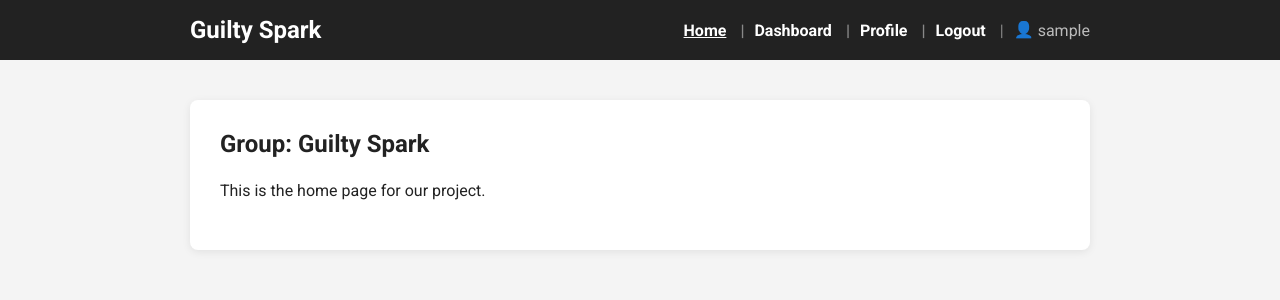
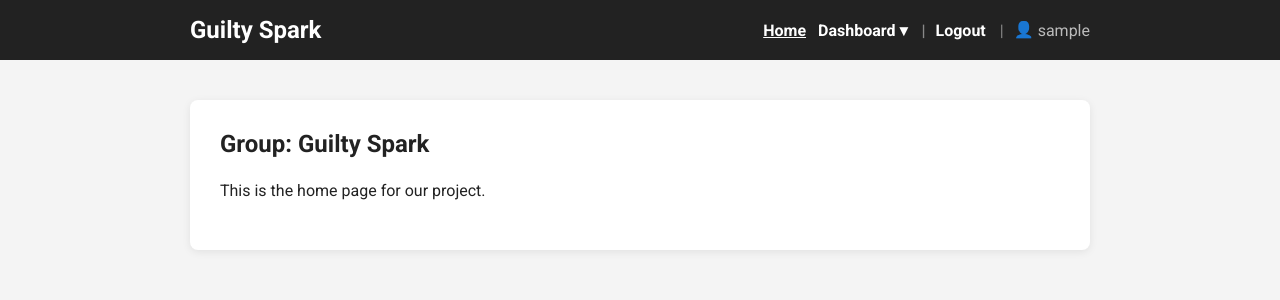
Before and after one commit to tmc39/IT490-Project-Repo, a PHP site: page /index.php in a window 1280 px wide. Shown: the top 300 px of the page. Run offline with PHP 8.4, Linux system fonts and the light colour scheme; the visitor is signed in with stand-in values (Sample User, id 1).

Commit message:
Fixed small navigation issue.

```diff
--- a/frontend/includes/header.php
+++ b/frontend/includes/header.php
@@ -3,15 +3,15 @@
 ----------
 header.php
 ----------
-Shared site header.
+Reusable site header and navigation bar.
 */
 
-// Start session if needed
+// Start a session if one is not already running
 if (session_status() === PHP_SESSION_NONE) {
     session_start();
 }
 
-// Get current file name so we can highlight the active page
+// Get the current page file name (used to highlight the active nav link)
 $currentPage = basename($_SERVER['PHP_SELF']);
 ?>
 
@@ -24,19 +24,30 @@ $currentPage = basename($_SERVER['PHP_SELF']);
             <a class="<?= ($currentPage === 'index.php') ? 'active' : '' ?>" href="/index.php">Home</a>
 
             <?php if (!empty($_SESSION["loggedIn"])): ?>
-                <a class="<?= ($currentPage === 'dashboard.php') ? 'active' : '' ?>" href="/frontend/dashboard.php">Dashboard</a>
-                <a class="<?= ($currentPage === 'profile.php') ? 'active' : '' ?>" href="/frontend/profile.php">Profile</a>
+
+                <!-- Dashboard dropdown -->
+                <div class="nav-dropdown">
+                    <a class="<?= ($currentPage === 'dashboard.php' || $currentPage === 'profile.php') ? 'active' : '' ?>" href="/frontend/dashboard.php">Dashboard &#9662;</a>
+                    <div class="dropdown-menu">
+                        <a class="<?= ($currentPage === 'profile.php') ? 'active' : '' ?>"
+                           href="/frontend/profile.php">
+                            Profile
+                        </a>
+                    </div>
+                </div>
+
                 <a href="/frontend/logout.php">Logout</a>
 
-                <a class="nav-user" href="/frontend/dashboard.php">
-                    <span class="nav-icon">&#128100;&#xfe0e;</span>
-                    <?php echo htmlspecialchars($_SESSION["username"]); ?>
-                </a>
+                <a class="nav-user" href="/frontend/dashboard.php"><span class="nav-icon">&#128100;&#xfe0e;</span><?php echo htmlspecialchars($_SESSION["username"]); ?></a>
+
             <?php else: ?>
+
                 <a class="<?= ($currentPage === 'login.php') ? 'active' : '' ?>" href="/frontend/login.php">Login</a>
+
                 <a class="<?= ($currentPage === 'register.php') ? 'active' : '' ?>" href="/frontend/register.php">Register</a>
+
             <?php endif; ?>
+
         </nav>
-
     </div>
 </header>
```
